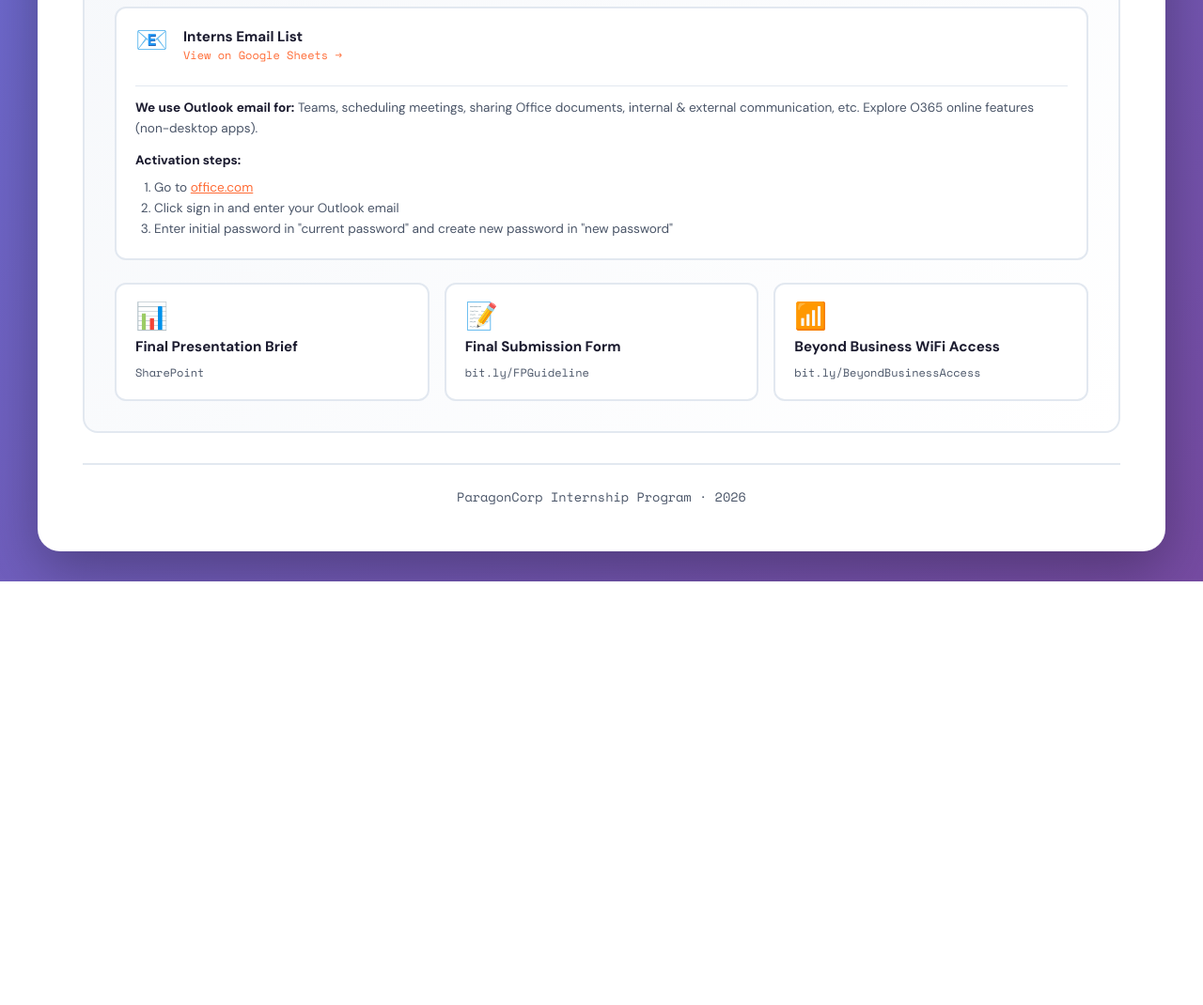
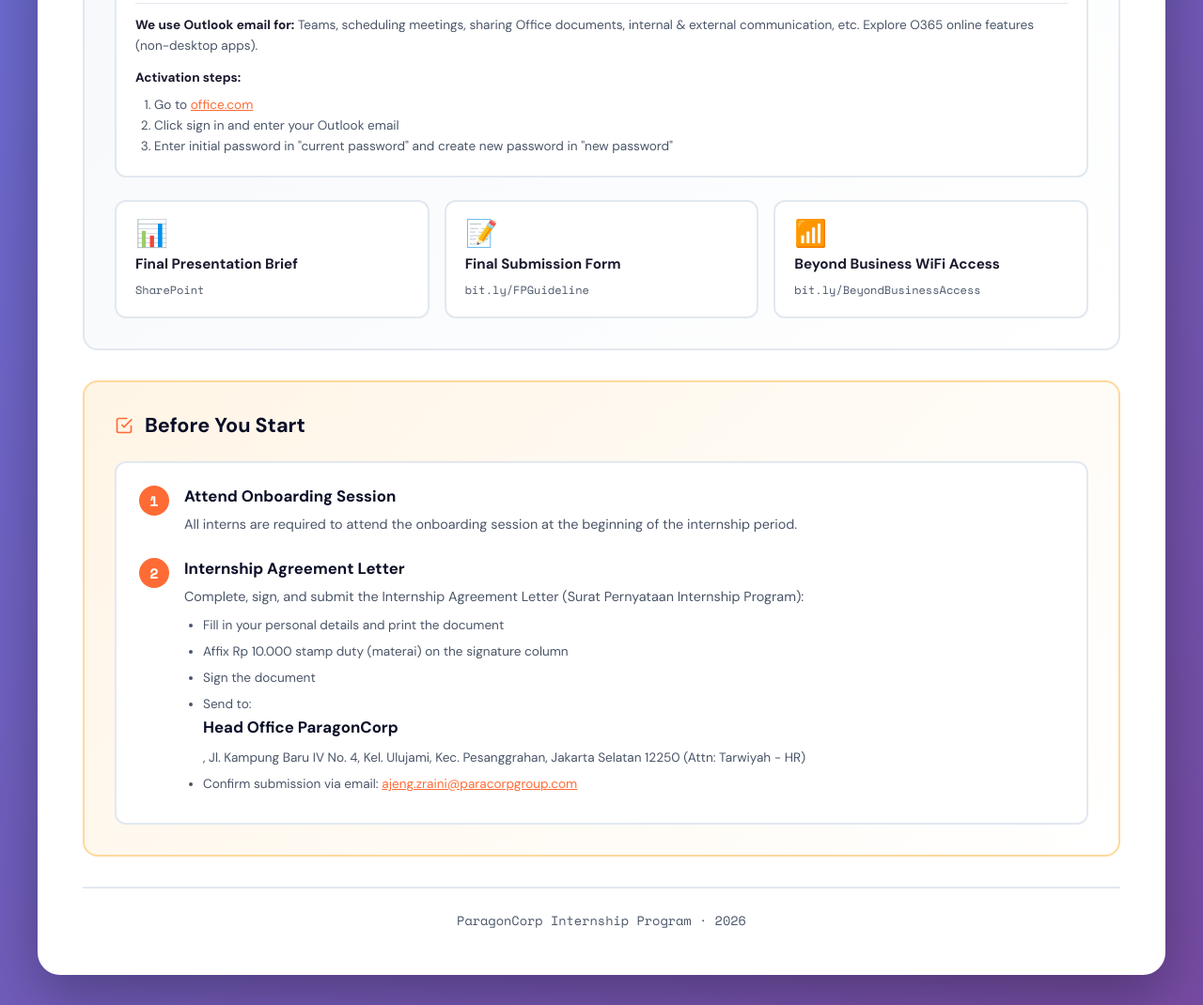
Before and after one commit to zilvanaajeng/paragon-intern-guide, a plain HTML site: page index.html in a window 1280 px wide. Shown: the part 1459-2529 px from the top of the page at 94% size. Before the commit the page ends 2078 px from the top, so only its background shows below. Drawn offline with nearby package versions, Linux system fonts and the light colour scheme.

Commit message:
Update index.html

```diff
--- a/index.html
+++ b/index.html
@@ -319,6 +319,86 @@
             font-weight: 600;
         }
 
+        .before-start-section {
+            margin-top: 2rem;
+            padding: 2rem;
+            background: linear-gradient(135deg, #fff5e6 0%, #ffffff 100%);
+            border-radius: 16px;
+            border: 2px solid #ffd89b;
+        }
+
+        .section-header {
+            display: flex;
+            align-items: center;
+            gap: 0.75rem;
+            font-size: 1.35rem;
+            font-weight: 700;
+            color: var(--primary);
+            margin-bottom: 1.5rem;
+        }
+
+        .section-header svg {
+            color: var(--accent);
+        }
+
+        .requirement-card {
+            background: white;
+            border-radius: 12px;
+            padding: 1.5rem;
+            border: 2px solid var(--border);
+        }
+
+        .requirement-content {
+            display: flex;
+            flex-direction: column;
+            gap: 1.5rem;
+        }
+
+        .requirement-item {
+            display: flex;
+            gap: 1rem;
+            align-items: flex-start;
+        }
+
+        .requirement-number {
+            background: var(--accent);
+            color: white;
+            width: 32px;
+            height: 32px;
+            border-radius: 50%;
+            display: flex;
+            align-items: center;
+            justify-content: center;
+            font-family: 'Space Mono', monospace;
+            font-weight: 700;
+            font-size: 0.95rem;
+            flex-shrink: 0;
+        }
+
+        .requirement-item strong {
+            display: block;
+            color: var(--primary);
+            font-size: 1.05rem;
+            margin-bottom: 0.5rem;
+        }
+
+        .requirement-item p {
+            color: var(--text-light);
+            line-height: 1.6;
+            margin: 0;
+            font-size: 0.9rem;
+        }
+
+        .requirement-item ul {
+            color: var(--text-light);
+            line-height: 1.6;
+            font-size: 0.85rem;
+        }
+
+        .requirement-item ul li {
+            margin-bottom: 0.4rem;
+        }
+
         @media (max-width: 968px) {
             .content-grid {
                 grid-template-columns: 1fr;
@@ -382,27 +462,10 @@
                 </div>
             </div>
 
-            <!-- Card 2: Uang Saku -->
+            <!-- Card 2: NDA -->
             <div class="info-card">
                 <div class="card-header">
                     <div class="card-number">2</div>
-                    <div class="card-title">Allowance Payment Cycle</div>
-                </div>
-                <div class="card-content">
-                    <ul>
-                        <li>Attendance cycle: <strong>21st (start) → 20th (end)</strong></li>
-                        <li>Track your own attendance daily</li>
-                        <li>On the 21st: HR sends template, copy-paste from your personal records and submit to the link shared monthly</li>
-                        <li>Allowance is paid on the <strong>last day of the month</strong></li>
-                        <li>If you join outside the cycle (not on the 21st), your allowance will be prorated accordingly</li>
-                    </ul>
-                </div>
-            </div>
-
-            <!-- Card 3: NDA -->
-            <div class="info-card">
-                <div class="card-header">
-                    <div class="card-number">3</div>
                     <div class="card-title">NDA (Non-Disclosure Agreement)</div>
                 </div>
                 <div class="card-content">
@@ -415,6 +478,23 @@
                         <li>Maintain ParagonCorp's reputation and good name</li>
                         <li>Please ensure only authorized and legitimate applications are used when connected to Paragon's network</li>
                         <li>Violations may result in legal action</li>
+                    </ul>
+                </div>
+            </div>
+
+            <!-- Card 3: Uang Saku -->
+            <div class="info-card">
+                <div class="card-header">
+                    <div class="card-number">3</div>
+                    <div class="card-title">Allowance Payment Cycle</div>
+                </div>
+                <div class="card-content">
+                    <ul>
+                        <li>Attendance cycle: <strong>21st (start) → 20th (end)</strong></li>
+                        <li>Track your own attendance daily</li>
+                        <li>On the 21st: HR sends template, copy-paste from your personal records and submit to the link shared monthly</li>
+                        <li>Allowance is paid on the <strong>last day of the month</strong></li>
+                        <li>If you join outside the cycle (not on the 21st), your allowance will be prorated accordingly</li>
                     </ul>
                 </div>
             </div>
@@ -497,6 +577,42 @@
             </div>
         </div>
 
+        <!-- Before You Start Section -->
+        <div class="before-start-section">
+            <div class="section-header">
+                <svg width="20" height="20" viewBox="0 0 24 24" fill="none" stroke="currentColor" stroke-width="2">
+                    <path d="M9 11l3 3L22 4"></path>
+                    <path d="M21 12v7a2 2 0 0 1-2 2H5a2 2 0 0 1-2-2V5a2 2 0 0 1 2-2h11"></path>
+                </svg>
+                Before You Start
+            </div>
+            <div class="requirement-card">
+                <div class="requirement-content">
+                    <div class="requirement-item">
+                        <div class="requirement-number">1</div>
+                        <div>
+                            <strong>Attend Onboarding Session</strong>
+                            <p>All interns are required to attend the onboarding session at the beginning of the internship period.</p>
+                        </div>
+                    </div>
+                    <div class="requirement-item">
+                        <div class="requirement-number">2</div>
+                        <div>
+                            <strong>Internship Agreement Letter</strong>
+                            <p>Complete, sign, and submit the Internship Agreement Letter (Surat Pernyataan Internship Program):</p>
+                            <ul style="margin-top: 0.5rem; padding-left: 1.25rem;">
+                                <li>Fill in your personal details and print the document</li>
+                                <li>Affix Rp 10.000 stamp duty (materai) on the signature column</li>
+                                <li>Sign the document</li>
+                                <li>Send to: <strong>Head Office ParagonCorp</strong>, Jl. Kampung Baru IV No. 4, Kel. Ulujami, Kec. Pesanggrahan, Jakarta Selatan 12250 (Attn: Tarwiyah - HR)</li>
+                                <li>Confirm submission via email: <a href="mailto:ajeng.zraini@paracorpgroup.com" style="color: var(--accent);">ajeng.zraini@paracorpgroup.com</a></li>
+                            </ul>
+                        </div>
+                    </div>
+                </div>
+            </div>
+        </div>
+
         <div class="footer">
             ParagonCorp Internship Program · 2026
         </div>
```
